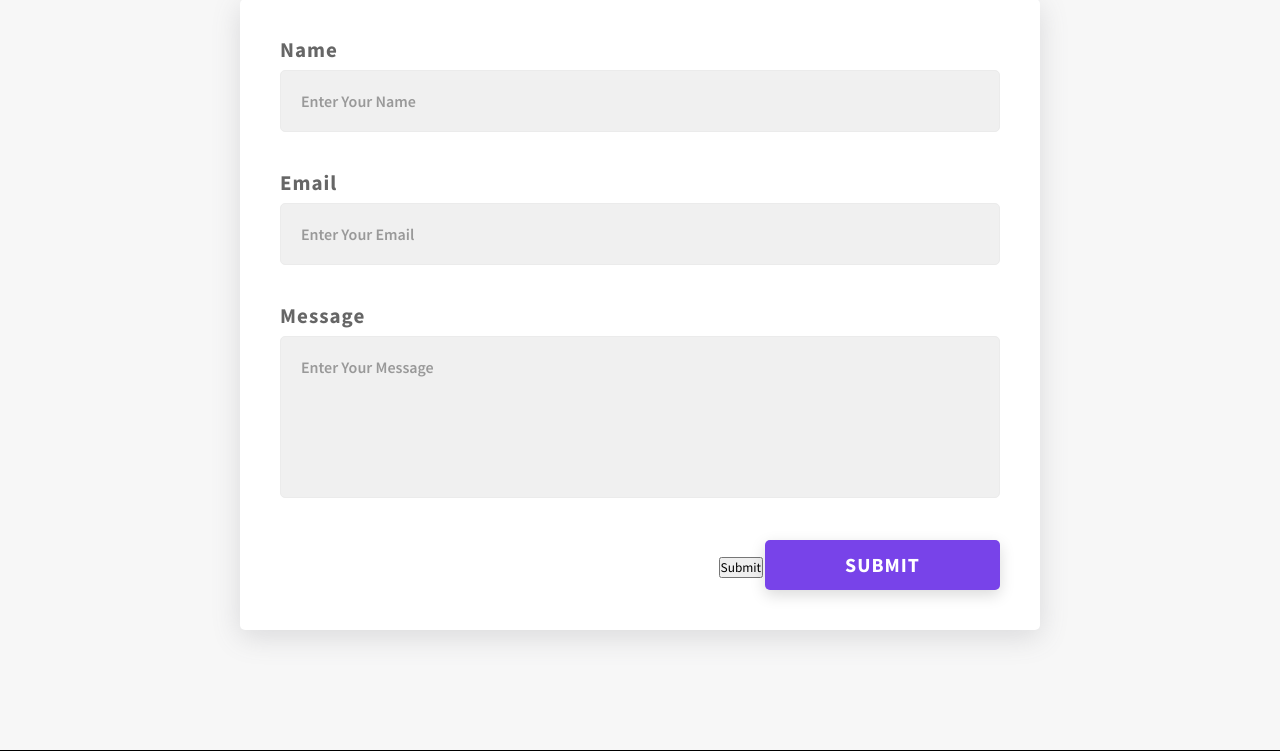
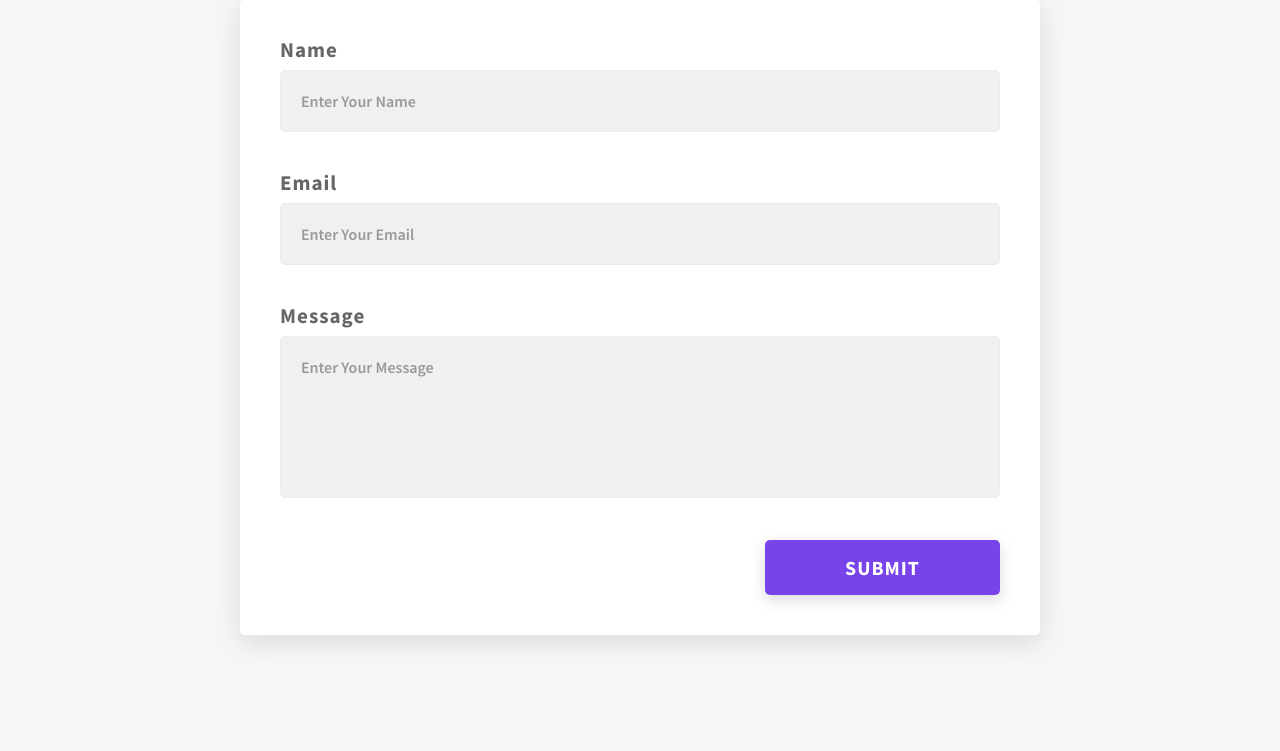
Before and after one commit to srinuch506/Portfolio, a Flask app: page / in a window 1280 px wide. Shown: the part 2953-3704 px from the top of the page. Run offline with Flask 3, Linux system fonts and the light colour scheme.

Commit message:
Update index.html

```diff
--- a/templates/index.html
+++ b/templates/index.html
@@ -321,8 +321,8 @@
               ></textarea>
             </div>
             <div>
-              <input type='submit' name='form-name' value='Submit' />
-              <a href="/contact" class="btn btn--bg" >Submit</a>
+              <!-- <input type='submit' name='form-name' value='Submit' /> -->
+              <a href="/contact"><button class="btn btn--bg">Submit</button></a>
             </div>
           </form>
         </div>
```
